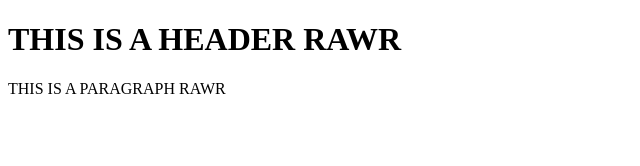
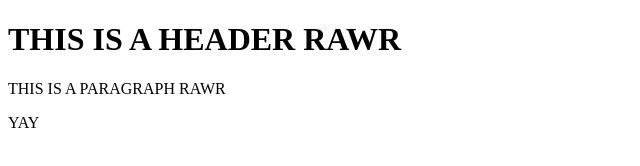
Before and after one commit to momothedinosaur/RAWR, a plain HTML site: page index.html in a window 1280 px wide. Shown: the full height of the page, 0-640 px from the left. Drawn offline with Linux system fonts and the light colour scheme.

Commit message:
Update index.html

```diff
--- a/index.html
+++ b/index.html
@@ -7,6 +7,7 @@
   <body>
     <h1>THIS IS A HEADER RAWR</h1>
     <p>THIS IS A PARAGRAPH RAWR</p>
+    <p>YAY</p>
 
 
 
```
